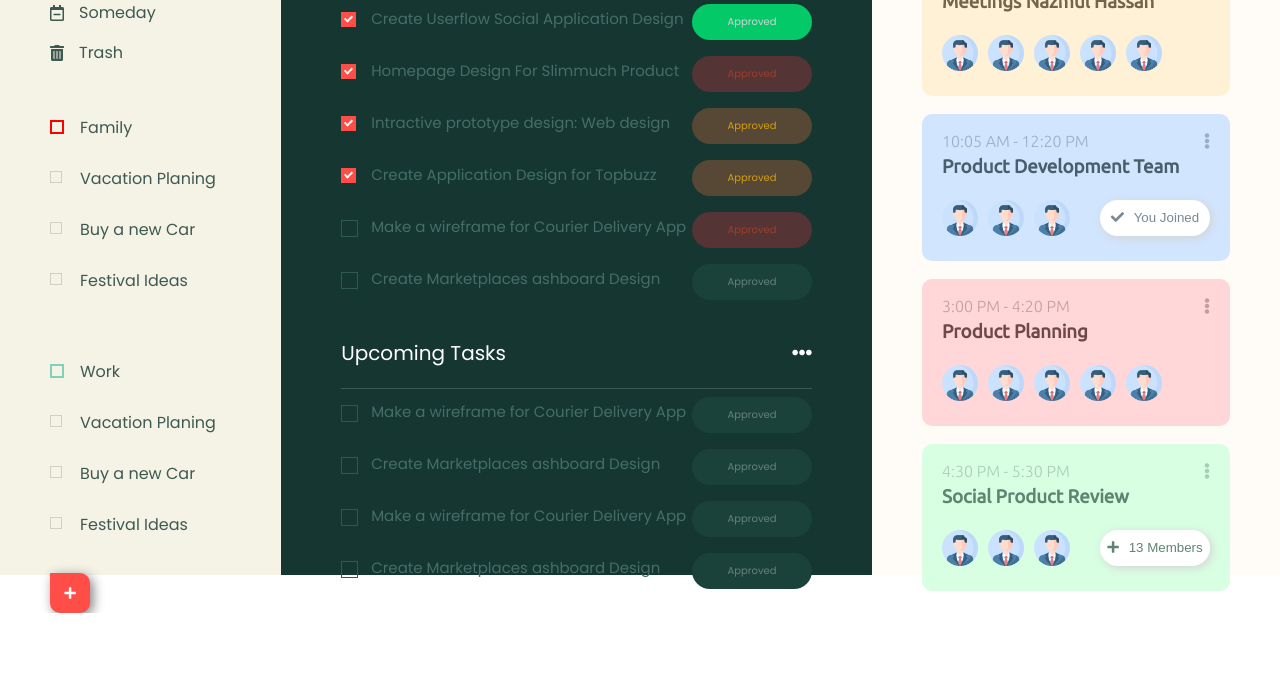
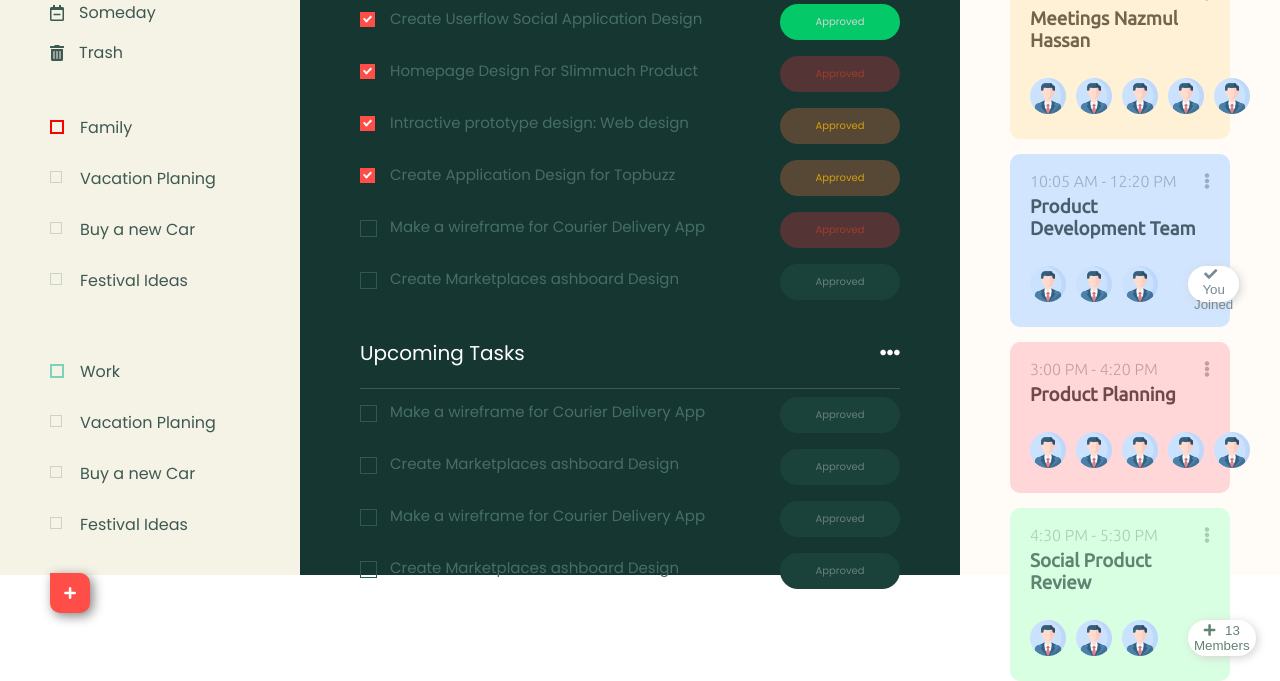
Before and after one commit to habibdeoraji/task-management, a plain HTML site: page index.html in a window 1280 px wide. Shown: the part 225-906 px from the top of the page. Before the commit the page ends 838 px from the top, so only its background shows below. Drawn offline with Linux system fonts and the light colour scheme.

Commit message:
Update in CSS file

```diff
--- a/style.css
+++ b/style.css
@@ -18,8 +18,9 @@ body {
 
 
 #left-section {
-    width: 270px;
-    /* box-sizing: border-box; */
+    width: 300px;
+    height: 100vh;
+    box-sizing: border-box;
     color: #3E5952;
     background-color: #F5F2E6;
     padding: 50px 0px 50px 50px;
@@ -159,7 +160,8 @@ body {
 /* Middle Section */
 
 #middle-section {
-    width: calc(75% - 270px);
+    width: calc(75% - 300px);
+    height: 100vh;
     box-sizing: border-box;
     background-color: #163631;
     color: #FFFFFF;
@@ -383,8 +385,10 @@ body {
 
 #right-section {
     width: 25%;
+    height: 100vh;
+    box-sizing: border-box;
     background-color: #FFFCF8;
-    padding: 50px 50px;
+    padding: 30px 50px 30px 50px;
     font-weight: 300;
     font-family: 'Poppins', sans-serif;
     font-family: 'Ubuntu', sans-serif;
@@ -420,7 +424,7 @@ body {
 #meeting-card-1 {
     width: calc(100% - 40px);
     padding: 18px 20px 15px 20px;
-    margin: 18px 0;
+    margin: 15px 0;
     border-radius: 10px;
     color: #72654D;
     background-color: #FFF1D6;
@@ -430,7 +434,7 @@ body {
 }
 
 #right-section h3 {
-    margin: 6px 0px 12px 0px;
+    margin: 6px 0px 16px 0px;
 }
 
 
@@ -474,7 +478,7 @@ body {
     width: calc(100% - 40px);
 
     padding: 18px 20px 15px 20px;
-    margin: 18px 0;
+    margin: 15px 0;
     border-radius: 10px;
     color: #495E6B;
     background-color: #D1E5FE;
@@ -487,7 +491,7 @@ body {
     width: calc(100% - 40px);
 
     padding: 18px 20px 15px 20px;
-    margin: 18px 0;
+    margin: 15px 0;
     border-radius: 10px;
     color: #6E4949;
     background-color: #FFD7D9;
@@ -497,7 +501,7 @@ body {
 #meeting-card-4 {
     width: calc(100% - 40px);
     padding: 18px 20px 15px 20px;
-    margin: 18px 0;
+    margin: 15px 0;
     border-radius: 10px;
     color: #608472;
     background-color: #D8FFE2;
```
